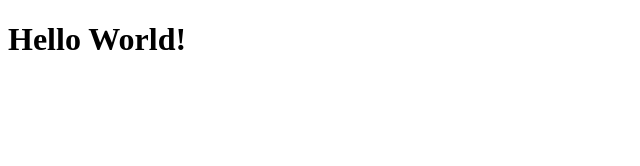
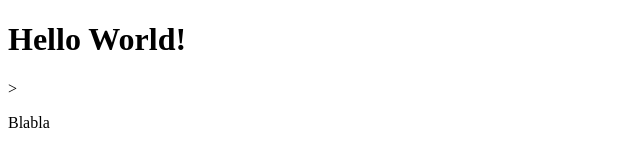
Before and after one commit to pille-palle01/First-Git, a plain HTML site: page index.html in a window 1280 px wide. Shown: the full height of the page, 0-640 px from the left. Drawn offline with Linux system fonts and the light colour scheme.

Commit message:
Second Commit

```diff
--- a/index.html
+++ b/index.html
@@ -8,5 +8,6 @@
 </head>
 <body>
     <h1> Hello World!</h1>
+    ><p>Blabla</p>
 </body>
 </html>
```
